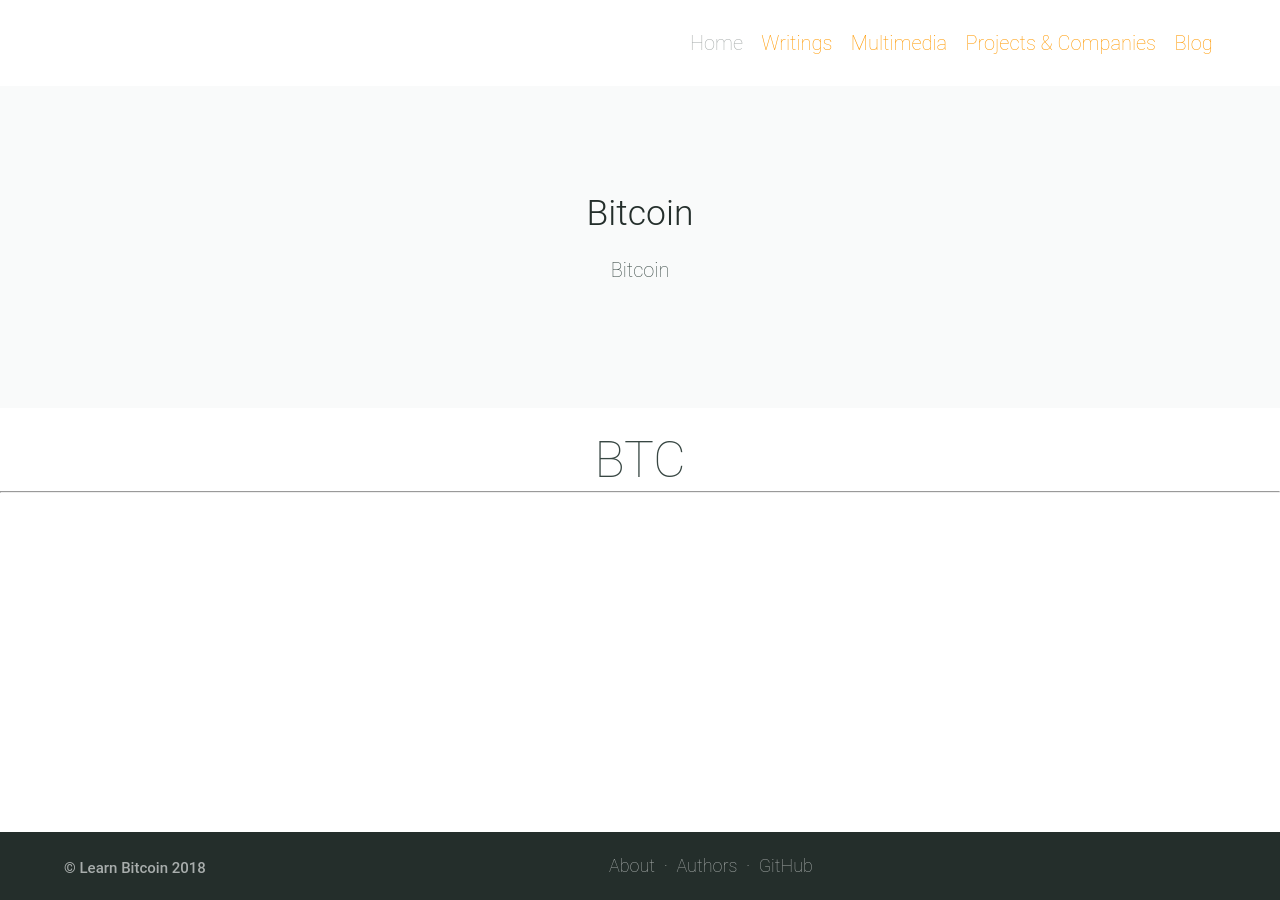
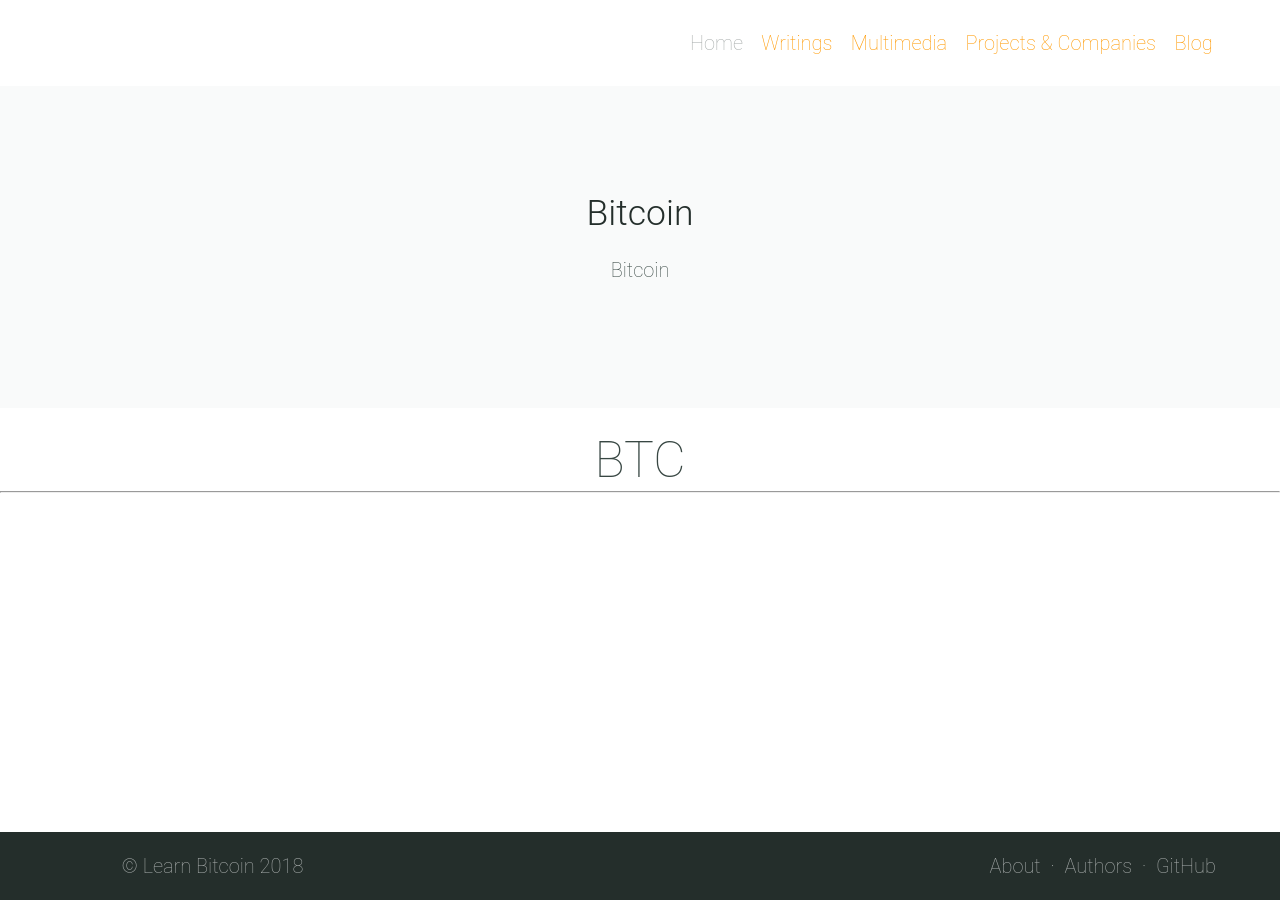
Before and after one commit to adamtache/bitcoin-rabbit-hole, a Jekyll site: the page built from index.md, in a window 1280 px wide. Built offline with Jekyll 4.4.1, drawn with Linux system fonts in a browser that asks for light colours; our own code applies the rules of GitHub Pages for plain Markdown files.

Commit message:
Footer text alignment

```diff
--- a/_includes/footer.html
+++ b/_includes/footer.html
@@ -1,16 +1,17 @@
 <footer class="footer">
   <div class="container">
-    <div class="copyright typeset">
+
+    <div class="copyright">
       <small class="small">&copy; {{ site.title }} {{ site.time | date: '%Y' }}</small>
     </div>
-    <div class="about">
+
+    <div class="footer-links">
       <a href="/about/">About</a>
       {% include space-dot-space.html %}
       <a href="/authors">Authors</a>
       {% include space-dot-space.html %}
       <a href="http://www.github.com/adamtache/learn-bitcoin/">GitHub</a>
+
     </div>
-
-    {% include nav-footer.html %}
   </div>
 </footer>
--- a/_includes/nav-footer.html
+++ /dev/null
@@ -1,16 +0,0 @@
-{% if site.navigation_footer %}
-<nav class="nav  nav--footer">
-  <ul class="list list--nav">
-    {% for item in site.navigation_footer %}
-
-      {% if item[1] contains '://' %}
-        {% assign url = item[1] %}
-      {% else %}
-        {% assign url = item[1] | relative_url %}
-      {% endif %}
-    {% endfor %}
-  </ul>
-</nav>
-{% else %}
-  {% include nav-default.html %}
-{% endif %}
--- a/assets/sass/_theme.scss
+++ b/assets/sass/_theme.scss
@@ -13,8 +13,7 @@
   margin: 0 auto;
 }
 
-.header,
-.footer {
+header {
   .nav {
     text-align: right;
   }
@@ -82,6 +81,7 @@
 .footer {
   background: $headingColour;
   color: $captionColour;
+
   a {
     color: $captionColour;
     &:hover {
@@ -89,10 +89,15 @@
     }
   }
   .container {
-    @include flex-wrap(wrap);
+    // @include flex-wrap(wrap);
+    padding: 1rem 0;
+    display: flex;
   }
-  .small {
-    padding-top: 0;
+  .copyright {
+    margin-left: 5%;
+  }
+  .footer-links {
+    margin-left: auto;
   }
 }
 
@@ -120,8 +125,7 @@
 }
 
 .header,
-.feature,
-.footer {
+.feature {
   @include flex(0, 0, auto);
 }
 
--- a/assets/sass/sassline-base/_typography.scss
+++ b/assets/sass/sassline-base/_typography.scss
@@ -243,6 +243,10 @@
     font-style: map-get($bodytype, italic);
   }
 
+  .copyright {
+    font-weight: 300;
+  }
+
   // Caption and inline small text.
   small, .caption {
     @include fontsize(theta, all);
```
